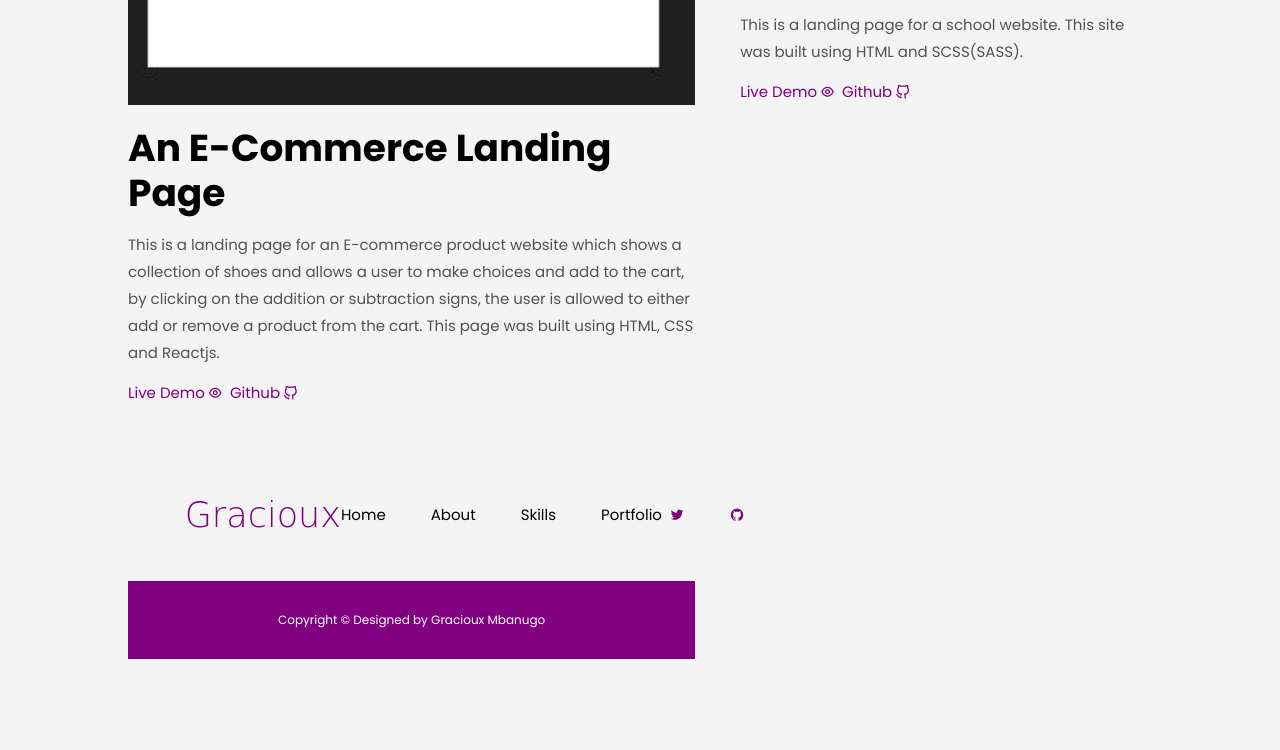
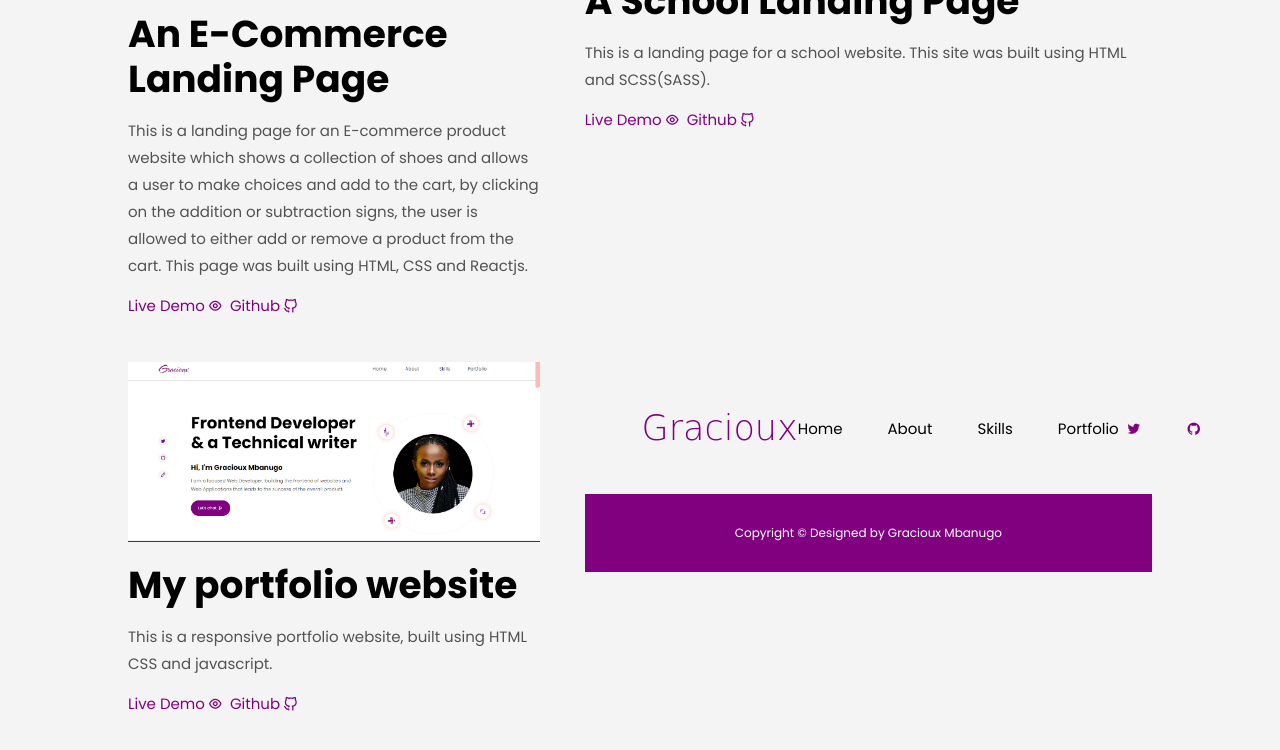
Before and after one commit to GraciouxMbanugo/portfolio, a plain HTML site: page index.html in a window 1280 px wide. Shown: the part 2917-3667 px from the top of the page. Drawn offline with nearby package versions, Linux system fonts and the light colour scheme; a web font is replaced by a local one.

Commit message:
added a section to portfolio

```diff
--- a/index.html
+++ b/index.html
@@ -216,6 +216,18 @@
 					</div>
 				</div>
 
+				<div class="project">
+					<div class="thumbnail">
+					   <img src="img/Portfolio image.PNG" alt="portfolio website">
+				    </div>
+					<h2>My portfolio website</h2>
+					<p>This is a responsive portfolio website, built using HTML CSS and javascript.</p>
+					<div class="action">
+						<a href="https://graciouxportfolio.netlify.app/" target="_blank">Live Demo<i class="uil uil-eye"></i> </a>
+						<a href="https://github.com/GraciouxMbanugo/portfolio" target="_blank">Github<i class="uil uil-github-alt"></i></a>
+					</div>
+				</div>
+
 
 	<!--footer section-->
 	<footer id="footera">
```
Also changed, not shown: img/Portfolio image.PNG (added).
